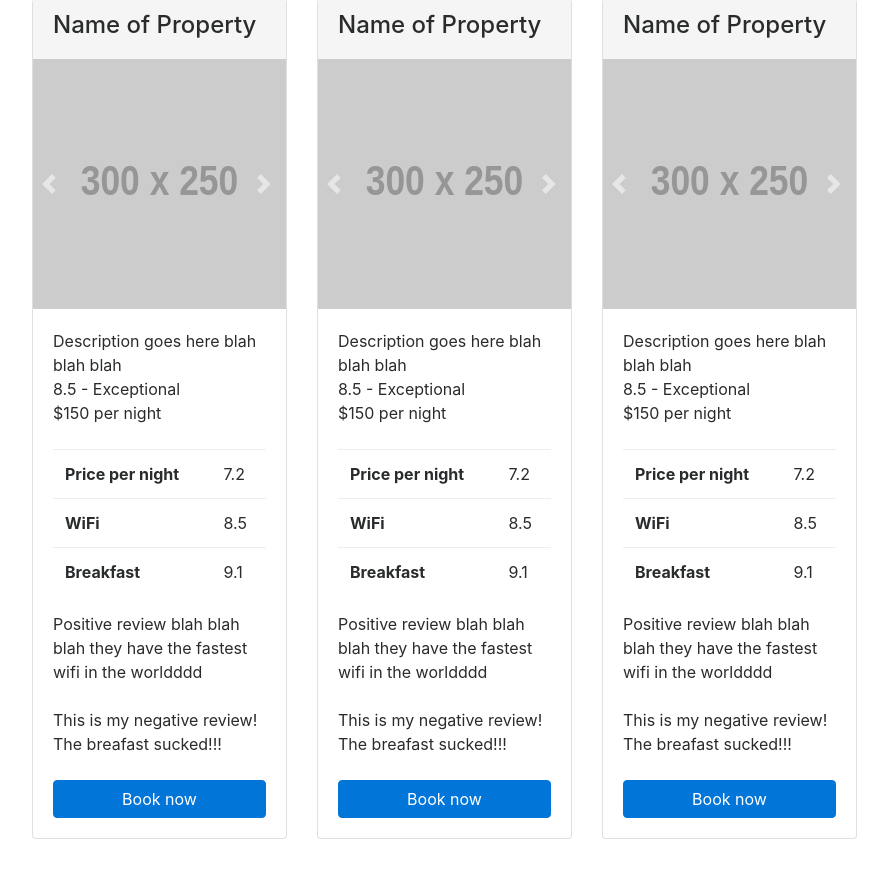
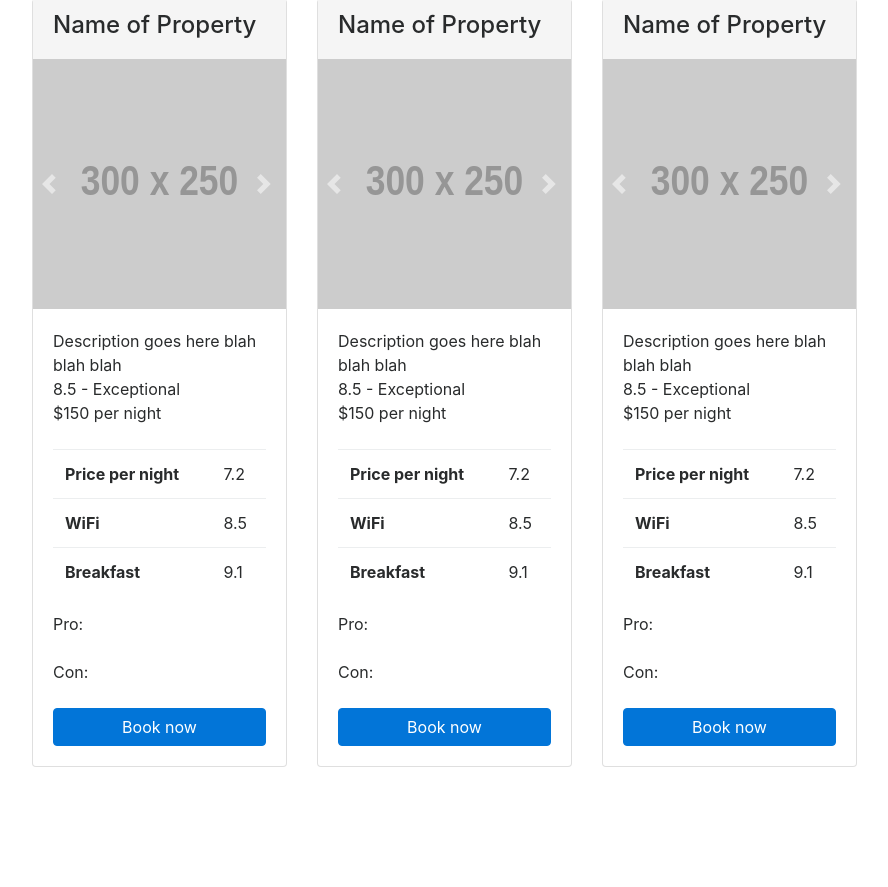
Before and after one commit to kruppakinga/gogetter-jetsetters, a Flask app: page /shelf in a window 1280 px wide. Shown: the part 109-996 px from the top of the page, without its empty margins (53-941 px from the left). After the commit the page ends 876 px from the top, so only its background shows below. Run offline with Flask 2, Linux system fonts and the light colour scheme; grey boxes labelled with a size stand in for pictures from a placeholder-image service; some libraries are stand-ins or nearby versions.

Commit message:
updating js file

```diff
--- a/app/static/js/custom.js
+++ b/app/static/js/custom.js
@@ -79,7 +79,11 @@
 	console.log(data[0].photos_url);
 	$("#column-0").find('h4').text(data[0].name);
 
-	getHotelPhotosById(data[0].photos_url);
+	var photosUrl = data[0].photos_url;
+	var reviewsUrl = data[0].reviews_url;
+
+	getHotelPhotosById(photosUrl);
+	getHotelReviewsById(reviewsUrl);
 };
 
 function getHotelByIdOnError() {
@@ -93,8 +97,7 @@
 	//"10007"
 	//"10008"
 
-	//GET all hotels
-    //var url = "/hotels/photos/" + id;
+	//GET photos
     var url = photosUrl;
     var settings = {
         cache: false
@@ -118,3 +121,30 @@
 function getHotelPhotosByIdOnError() {
 	console.log('inside getHotelPhotosByIdOnError');
 };
+
+function getHotelReviewsById(reviewsUrl) {
+	console.log('inside getHotelById');
+
+	//GET reviews
+    var url = reviewsUrl;
+    var settings = {
+        cache: false
+        , contentType: "application/json; charset=utf-8"
+        , dataType: "json"
+        , success: getHotelReviewsByIdOnSuccess
+        , error: getHotelReviewsByIdOnError
+        , type: "GET"
+    };
+    $.ajax(url, settings);
+};
+
+function getHotelReviewsByIdOnSuccess(data) {
+	console.log('inside get reviews - success. hotel reviews: ', data);
+
+	$("#pro-1").html('"' + data[0].pro + '"');
+	$("#con-1").html('"' + data[0].con + '"');
+};
+
+function getHotelReviewsByIdOnError() {
+	console.log('inside get reviews - error');
+};
--- a/app/templates/shelf.html
+++ b/app/templates/shelf.html
@@ -75,11 +75,18 @@
                                     </table>
                                 </div>
                                 <div>
-                                    <p class="tagline card-text text-xs-center">Positive review blah blah blah they have the fastest wifi in the worldddd</p>
+                                    <p class="tagline card-text text-xs-center">
+                                        <span>
+                                            Pro:
+                                        </span>
+                                        <span id="pro-1"></span>
+                                    </p>
                                 </div>
                                 <br />
                                 <div>
-                                    <p class="tagline card-text text-xs-center">This is my negative review! The breafast sucked!!!</p>
+                                    <p class="tagline card-text text-xs-center">
+                                        <span>Con: </span><span id="con-1"></span>
+                                    </p>
                                 </div>
                                 <br />
                                 <div>
```
